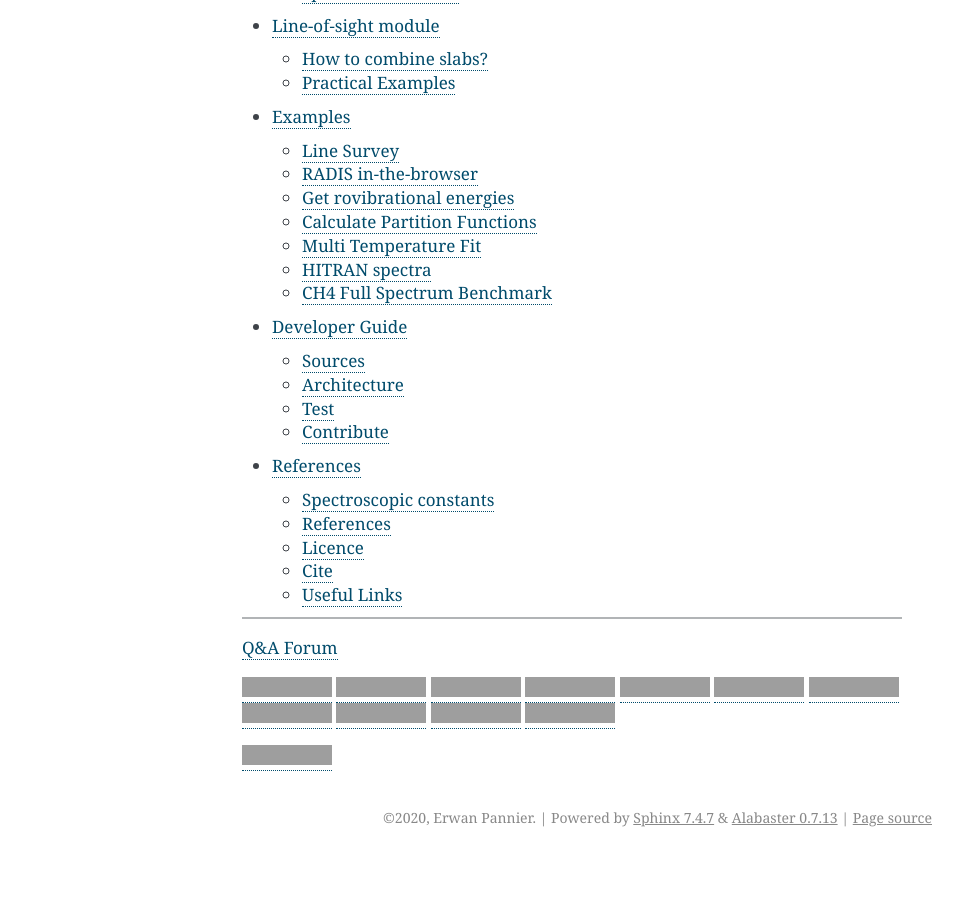
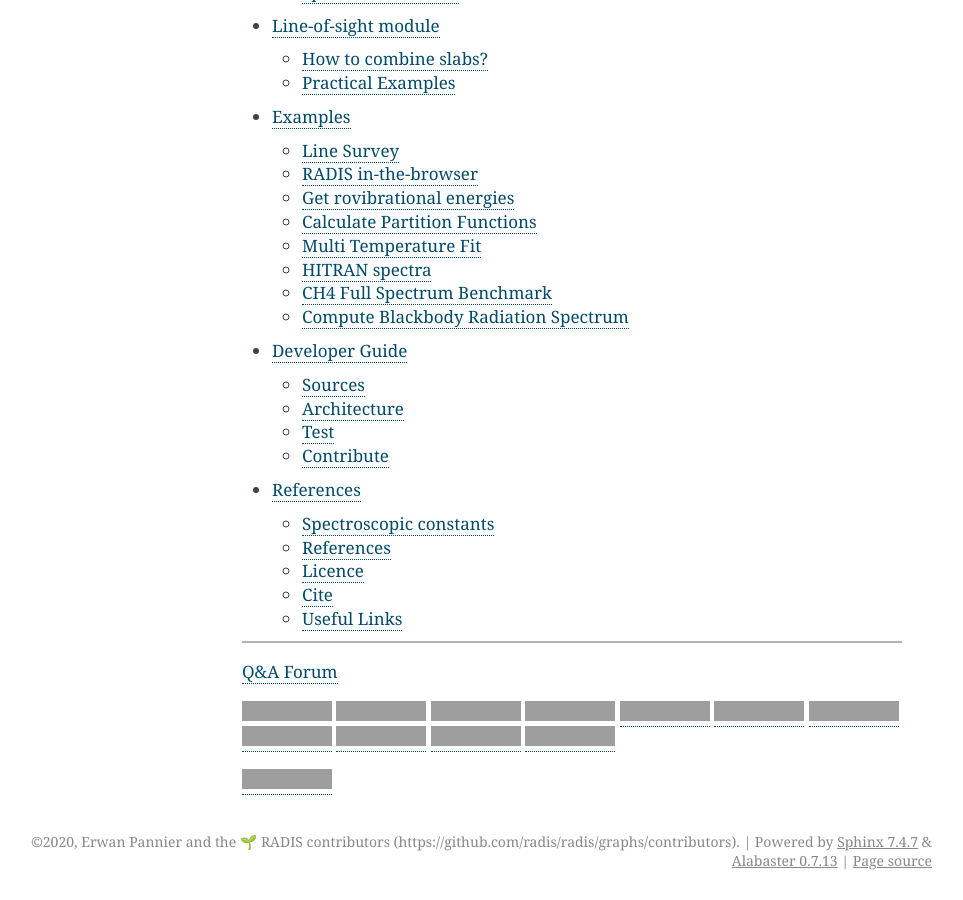
Before and after one commit to radis/radis, a Sphinx documentation site: the page built from docs/index.rst, in a window 1280 px wide and 900 px high, scrolled down 4235 px, cut to the strip 0-900 px from the top of the window. Shown: the whole strip, without its empty margins (178-1141 px from the left). Built offline with Sphinx 7.4.7, drawn with Linux system fonts in a browser that asks for light colours; pages that are not in the unit, such as notebooks, are missing from menus; comment, search, counter and statistics services are not loaded; before the commit the page ends 5092 px from its top, so only the background shows below that; grey boxes are pictures that could not be loaded.

Commit message:
improve docs

```diff
--- a/docs/conf.py
+++ b/docs/conf.py
@@ -137,7 +137,7 @@
 
 # General information about the project.
 project = "RADIS"
-copyright = "2020, Erwan Pannier"
+copyright = "2020, Erwan Pannier and the 🌱 RADIS contributors (https://github.com/radis/radis/graphs/contributors)"
 author = (
     "Erwan Pannier \\and Nicolas Minesi \\and "
     + "Dirk van den Bekerom \\and Pankaj Mishra \\and "
```
Also changed, not shown: docs/examples/examples.rst (+24 -0 lines), 1 other file.
